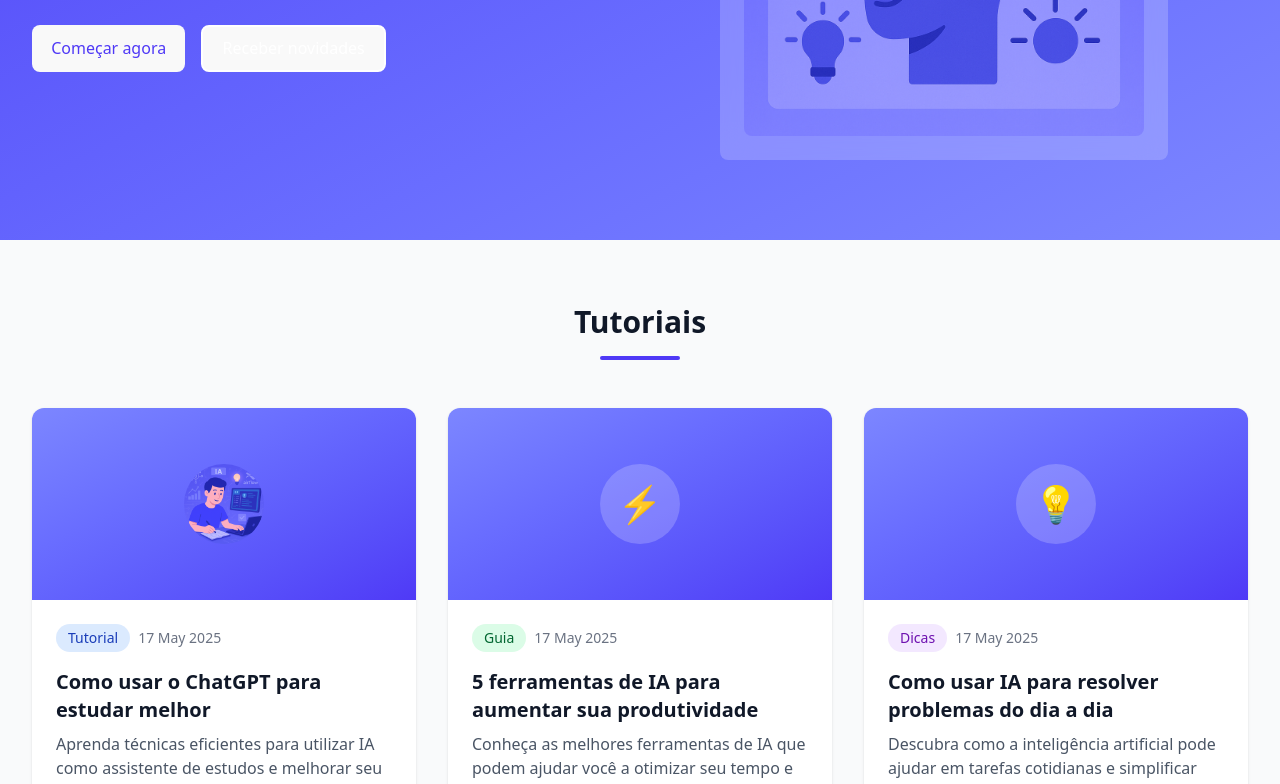
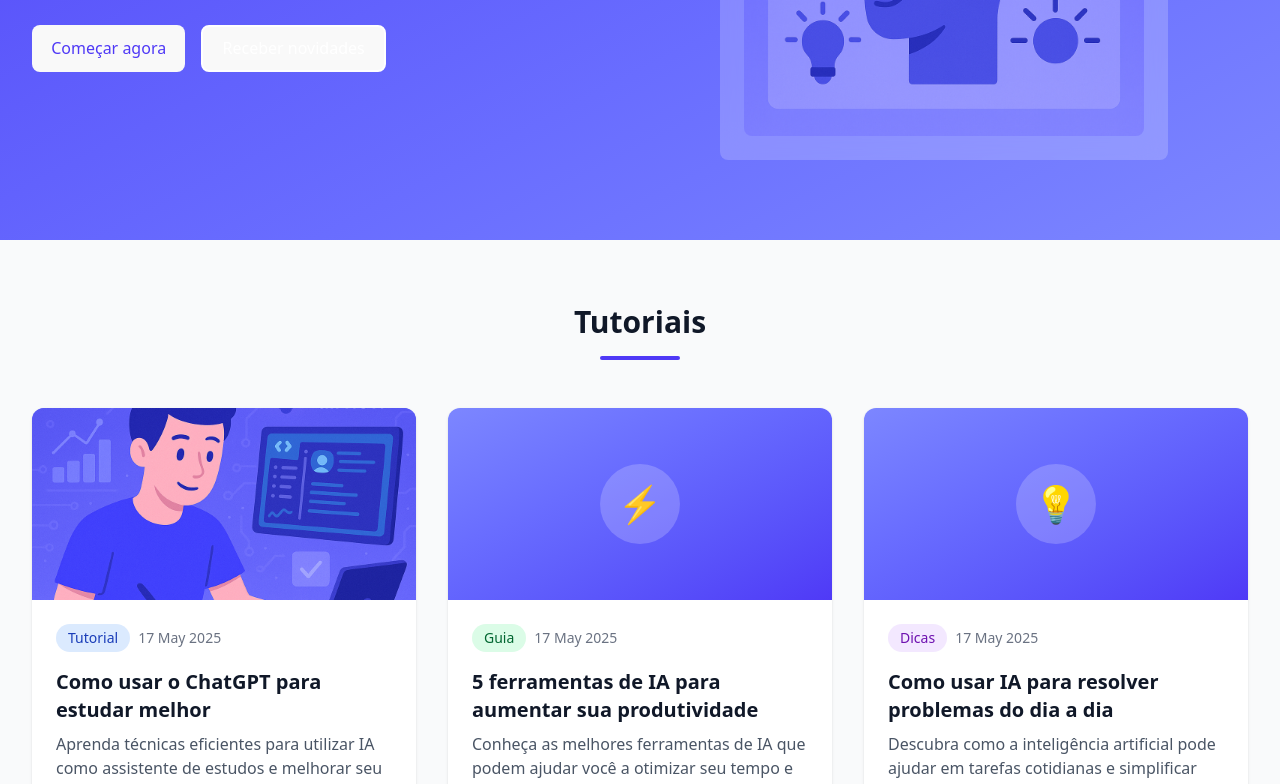
Before and after one commit to luiz426/BlogIA, a React (Vite) app in the folder Front-end/: page / in a window 1280 px wide. Shown: the part 416-1200 px from the top of the page. Built offline with nearby package versions, Linux system fonts and the light colour scheme.

Commit message:
seção 7

```diff
--- a/Front-end/src/components/posts/PostCard.tsx
+++ b/Front-end/src/components/posts/PostCard.tsx
@@ -26,9 +26,9 @@
       className="bg-white rounded-xl shadow-sm overflow-hidden hover:shadow-md transition-shadow"
     >
       <Link to={`/post/${post.slug}`} className="block">
-        <div className={`h-48 bg-gradient-to-br from-indigo-400 to-indigo-600 flex items-center justify-center p-6`}>
+        <div className={`h-48 bg-gradient-to-br from-indigo-400 to-indigo-600 flex items-center justify-center p-6 relative`}>
           {post.id === '1' ? (
-            <img src={studyAi} alt="Estudo IA" className="w-20 h-20 rounded-full object-cover bg-white/20" />
+            <img src={studyAi} alt="Estudo IA" className="absolute inset-0 w-full h-full object-cover rounded-none" />
           ) : (
             <div className="w-20 h-20 bg-white/20 rounded-full flex items-center justify-center">
               <span className="text-white text-4xl">{post.icon}</span>
```
